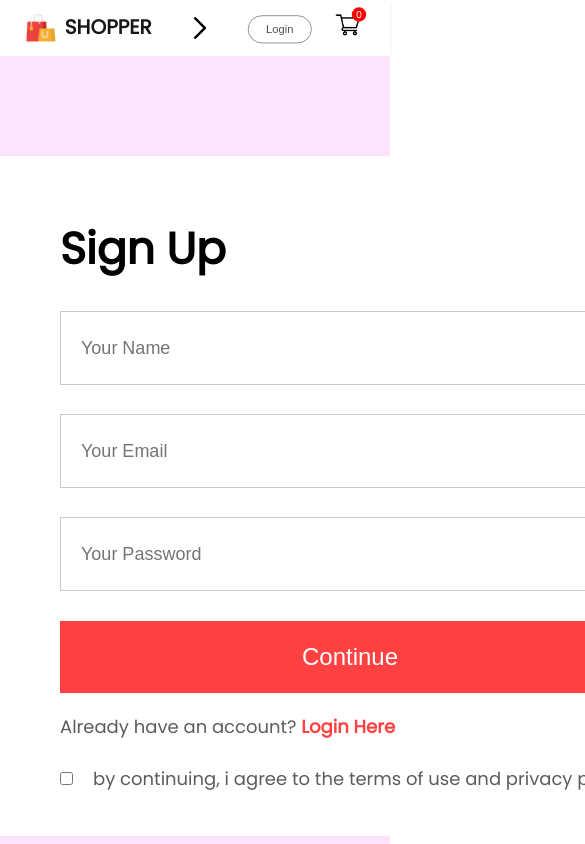
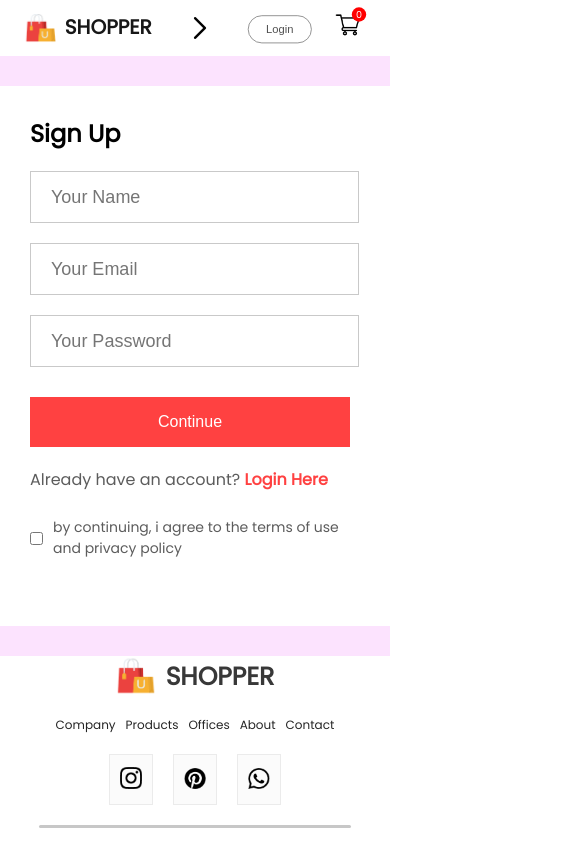
Before and after one commit to Mahradtangestani/ecommerce, a React (Create React App) app: page /login in a window 390 px wide. Shown: the top 844 px of the page, 585 px wide, since content can reach past the window. Built offline with nearby package versions, Linux system fonts and the light colour scheme.

Commit message:
The LoginSignup has become responsive

```diff
--- a/src/pages/css/Loginsignup.css
+++ b/src/pages/css/Loginsignup.css
@@ -2,8 +2,7 @@
     width: 100%;
     height: auto;
     background: #fce3fe;
-    padding-top: 100px;
-    padding-bottom: 100px;
+    padding: 70px 0px;
 }
 .loginsignup-container{
     width: 580px;
@@ -60,3 +59,52 @@
     font-size: 18px;
     font-weight: 500;
 }
+@media(max-width:1280px){
+    .loginsignup{
+        padding: 30px 0px;
+    }
+    .loginsignup-container{
+        width: auto;
+        max-width: 500px;
+        max-height: 500px;
+    }
+    .loginsignup-container h1{
+        margin: 10px 0px;
+    }
+    .loginsignup-fields{
+        gap: 20px;
+        margin-top: 20px;
+    }
+    .loginsignup-fields input{
+        height: 65px;
+        width: 93%;
+    }
+    .loginsignup-container button{
+        width: 97%;
+    }
+    .loginsignup-login{
+        font-size: 16px;
+    }
+    .loginsignup-agree{
+        font-size: 14px;
+        gap: 10px;
+    }
+}
+@media(max-width:800px){
+    .loginsignup-container{
+        padding: 20px 30px;
+    }
+    .loginsignup-container h1{
+        font-size: 24px;
+    }
+    .loginsignup-fields{
+        margin-top: 20px;
+    }
+    .loginsignup-fields input{
+        height: 50px;
+    }
+    .loginsignup-container button{
+        height: 50px;
+        font-size: 16px;
+    }
+}
```
